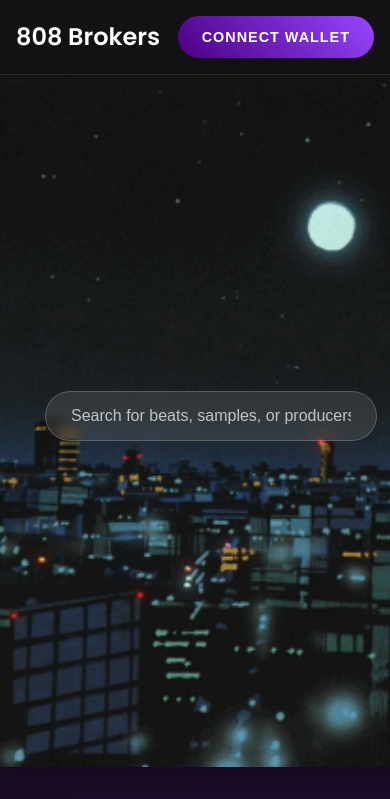
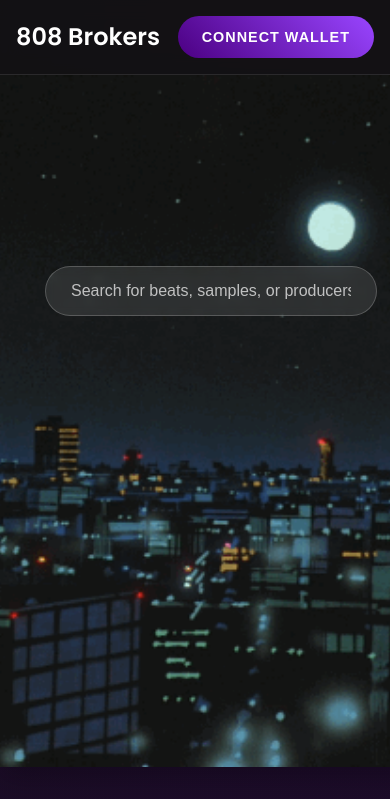
Before and after one commit to oldwestsolutions/808brokers, a React (Create React App) app: page / in a window 390 px wide. Shown: the top 799 px of the page. Built offline with nearby package versions, Linux system fonts and the light colour scheme.

Commit message:
Add logo placeholder and header styling

```diff
--- a/src/styles/Home.css
+++ b/src/styles/Home.css
@@ -120,7 +120,7 @@
   justify-content: center;
   align-items: center;
   padding: 20px;
-  margin-top: 300px; /* Move search bar down */
+  margin-top: 200px; /* Unchanged for desktop */
 }
 
 .search-input {
@@ -172,7 +172,7 @@
   }
 
   .search-container {
-    margin-top: 200px; /* Adjust for mobile */
+    margin-top: 75px; /* Increased from 50px for mobile */
   }
 }
 
```
